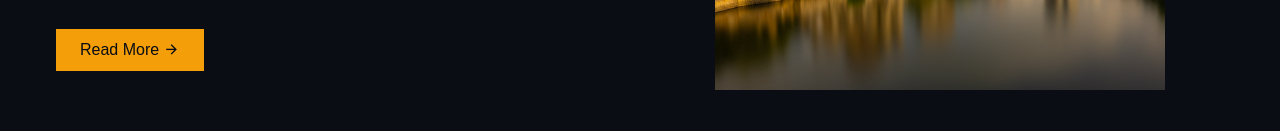
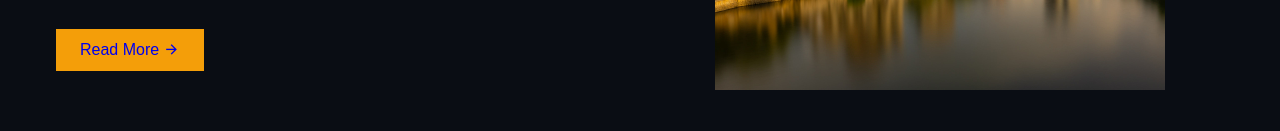
Before and after one commit to chachasoba/Travel, a plain HTML site: page index.html in a window 1280 px wide. Shown: the part 2493-2624 px from the top of the page. Drawn offline with nearby package versions, Linux system fonts and the light colour scheme; a web font is replaced by a local one.

Commit message:
Add index.html

```diff
--- a/index.html
+++ b/index.html
@@ -145,7 +145,8 @@
               unforgettable and rewarding experience possible.
             </p>
             <button class="whyus__btn">
-              Read More <i class="ri-arrow-right-line"></i>
+
+              <a href="/Users/raymond/Travel/Travel/whyus/whyus.html">Read More <i class="ri-arrow-right-line"></i></a>
             </button>
           </div>
           <div class="whyus__image">
```
